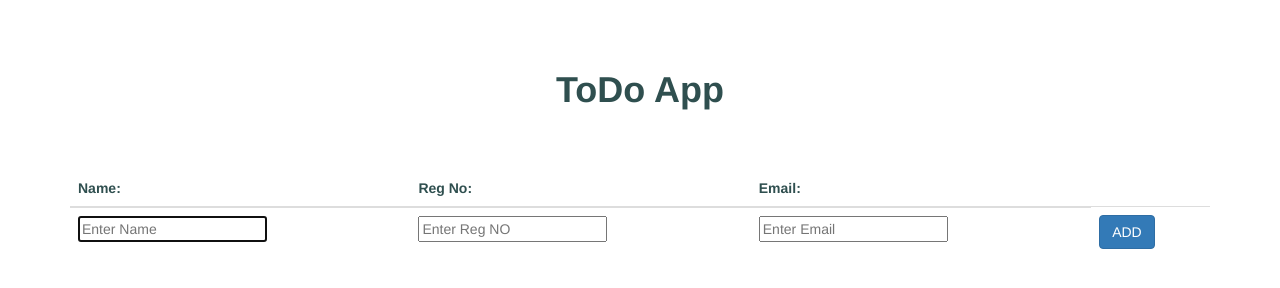
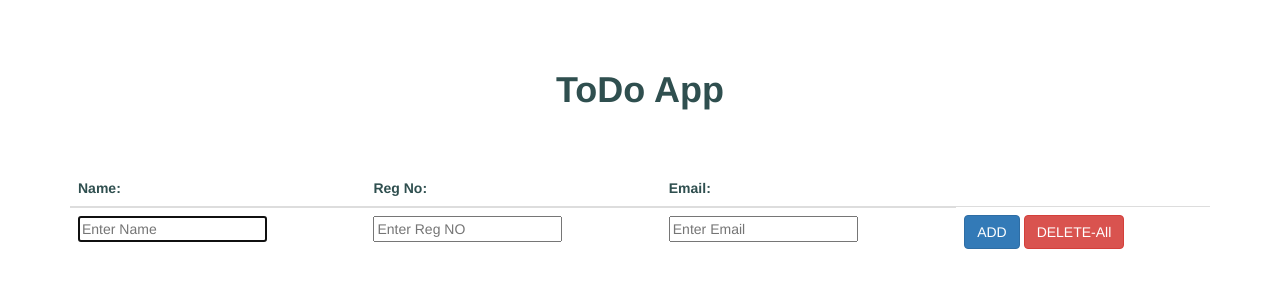
Before and after one commit to SyedHaris94/Js-ToDo, a plain HTML site: page index.html in a window 1280 px wide. Drawn offline with Linux system fonts and the light colour scheme.

Commit message:
modified index.html

```diff
--- a/index.html
+++ b/index.html
@@ -33,7 +33,8 @@
                  <td> <input type="text" name="todo" id="name" placeholder="Enter Name" autofocus>  </td>
                  <td> <input type="number" name="todo" id="reg" placeholder="Enter Reg NO" autofocus>   </td>
                  <td> <input type="email" name="todo" id="email" placeholder="Enter Email" autofocus> </td>
-                 <td> <button type="button"class="btn btn-primary" id="add" onclick="addTodo()">ADD</button></td>
+                 <td> <button type="button"class="btn btn-primary" id="add" onclick="addTodo()">ADD</button>
+                      <button type="button"class="btn btn-danger" id="removedAll" >DELETE-All</button></td>
                 </tr>
             </tbody>
         </table>
```
